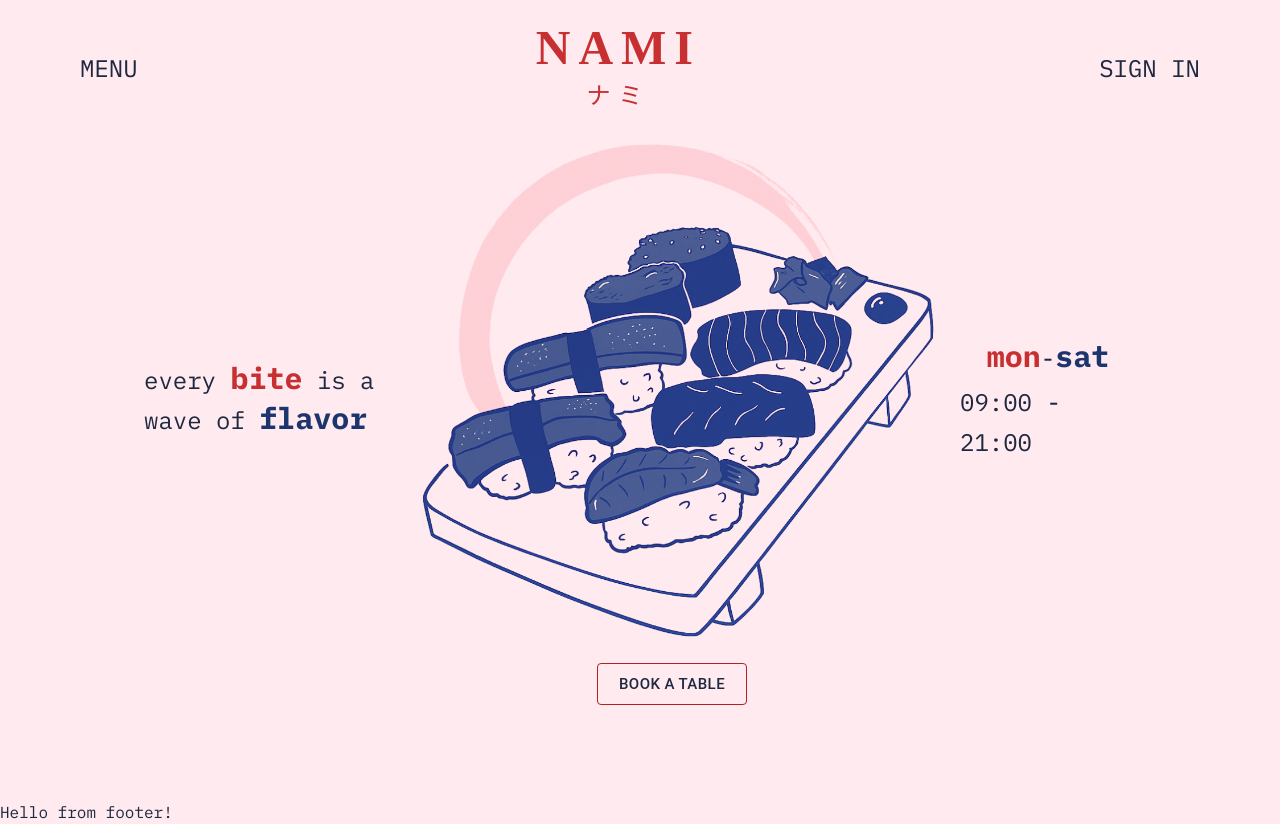
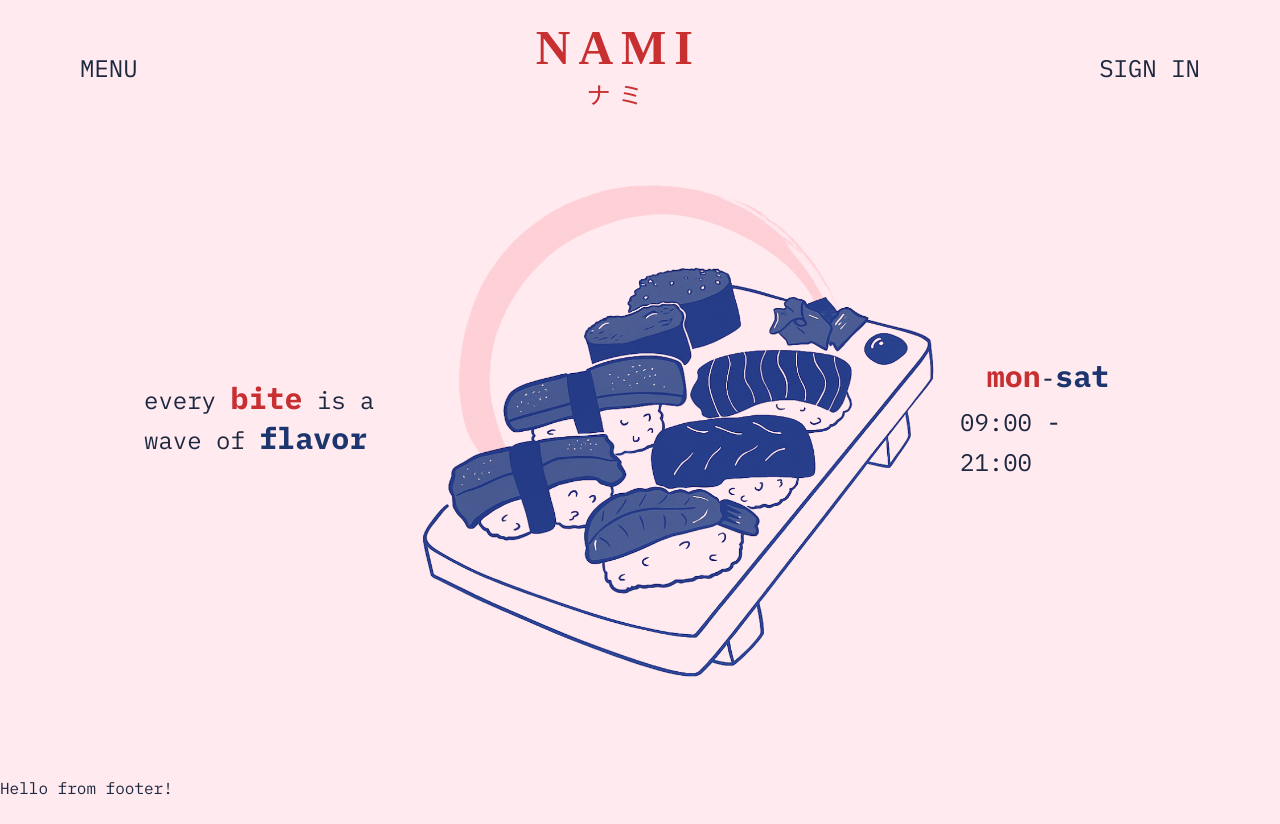
Before and after one commit to sanderalex1/Nami, a React (Vite) app: page / in a window 1280 px wide. After the commit the page ends 800 px from the top, so only its background shows below. Built offline with nearby package versions, Linux system fonts and the light colour scheme; a web font is replaced by a local one.

Commit message:
fixed height

```diff
--- a/src/App.jsx
+++ b/src/App.jsx
@@ -7,7 +7,7 @@ function App() {
   return (
     <>
       <Header />
-      <main>
+      <main className="h-[80dvh]">
         <Outlet />
       </main>
       <Footer />
--- a/src/components/Header.jsx
+++ b/src/components/Header.jsx
@@ -9,7 +9,7 @@ function Header() {
   ];
 
   return (
-    <header className="px-20 py-6 fixed w-full">
+    <header className="px-20 py-6 w-full">
       <div className="flex justify-between text-lg ">
         {navLinks.map(({ label, path, subLabel }, index) => (
           <NavLink
--- a/src/pages/Home.jsx
+++ b/src/pages/Home.jsx
@@ -3,7 +3,7 @@ import Button from "@mui/material/Button";
 function Home() {
   return (
     <>
-      <div className="flex justify-between items-center min-h-dvh overflow-hidden px-36">
+      <div className="flex justify-between items-center overflow-hidden px-36 ">
         <div className="text-2xl max-w-[15rem] leading-10">
           every{" "}
           <span className="text-3xl text-[var(--secondaryText)] font-bold">
@@ -20,13 +20,6 @@ function Home() {
             src="/bgImage.png"
             alt="sushi table"
           />
-          <Button
-            variant="outlined"
-            size="large"
-            sx={{ borderColor: "var(--border)", color: "var(--text)" }}
-          >
-            Book a table
-          </Button>
         </div>
         <div className="flex flex-col gap-1 text-2xl leading-10">
           <div className="flex self-center">
--- a/src/styles/globals.css
+++ b/src/styles/globals.css
@@ -4,6 +4,8 @@
 body {
   background-color: var(--bg);
   color: var(--text);
-  width: 100%;
+  width: 100dvw;
+  height: 100dvh;
   font-family: var(--font-body);
+  overflow: hidden;
 }
```
